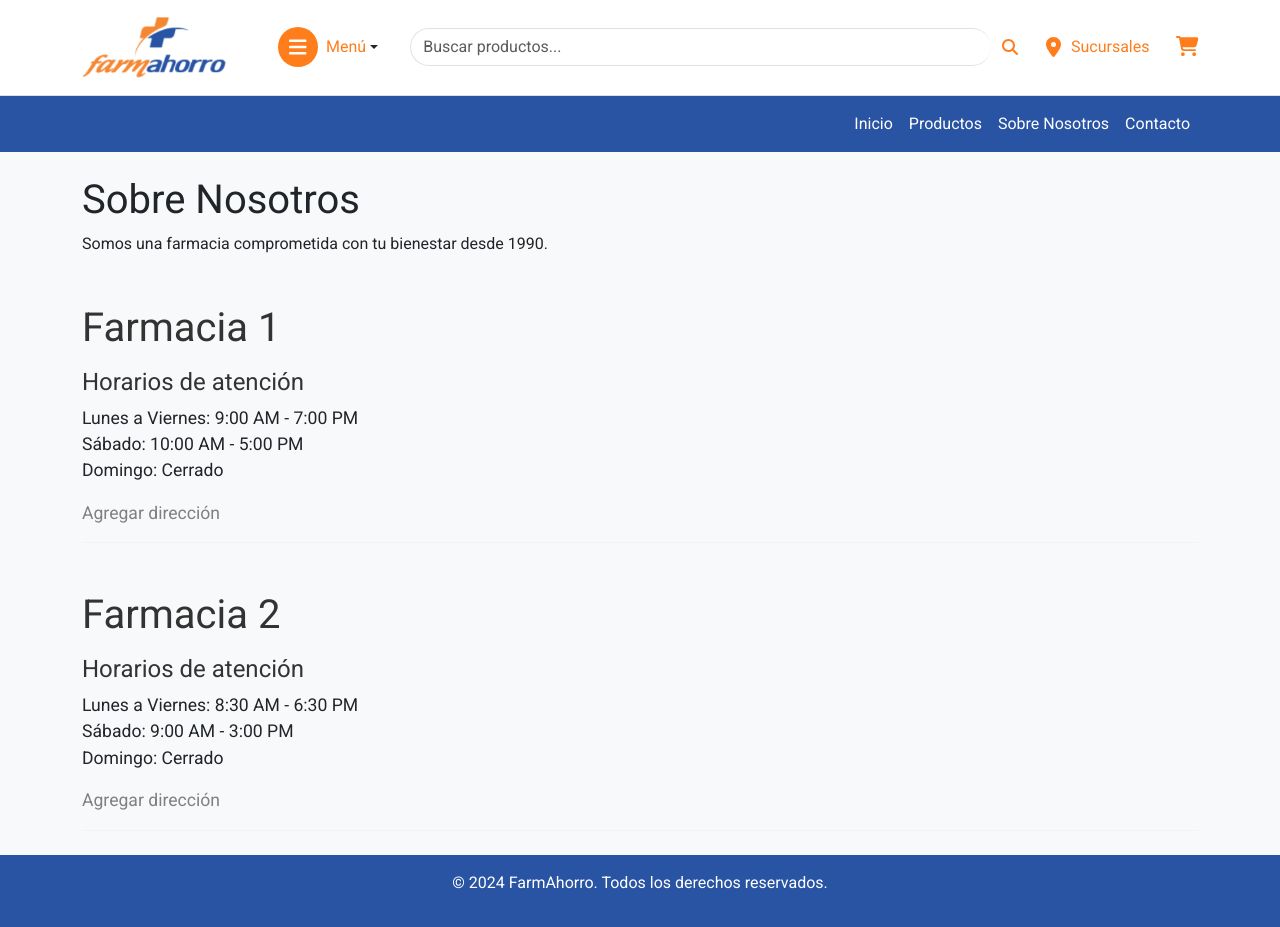
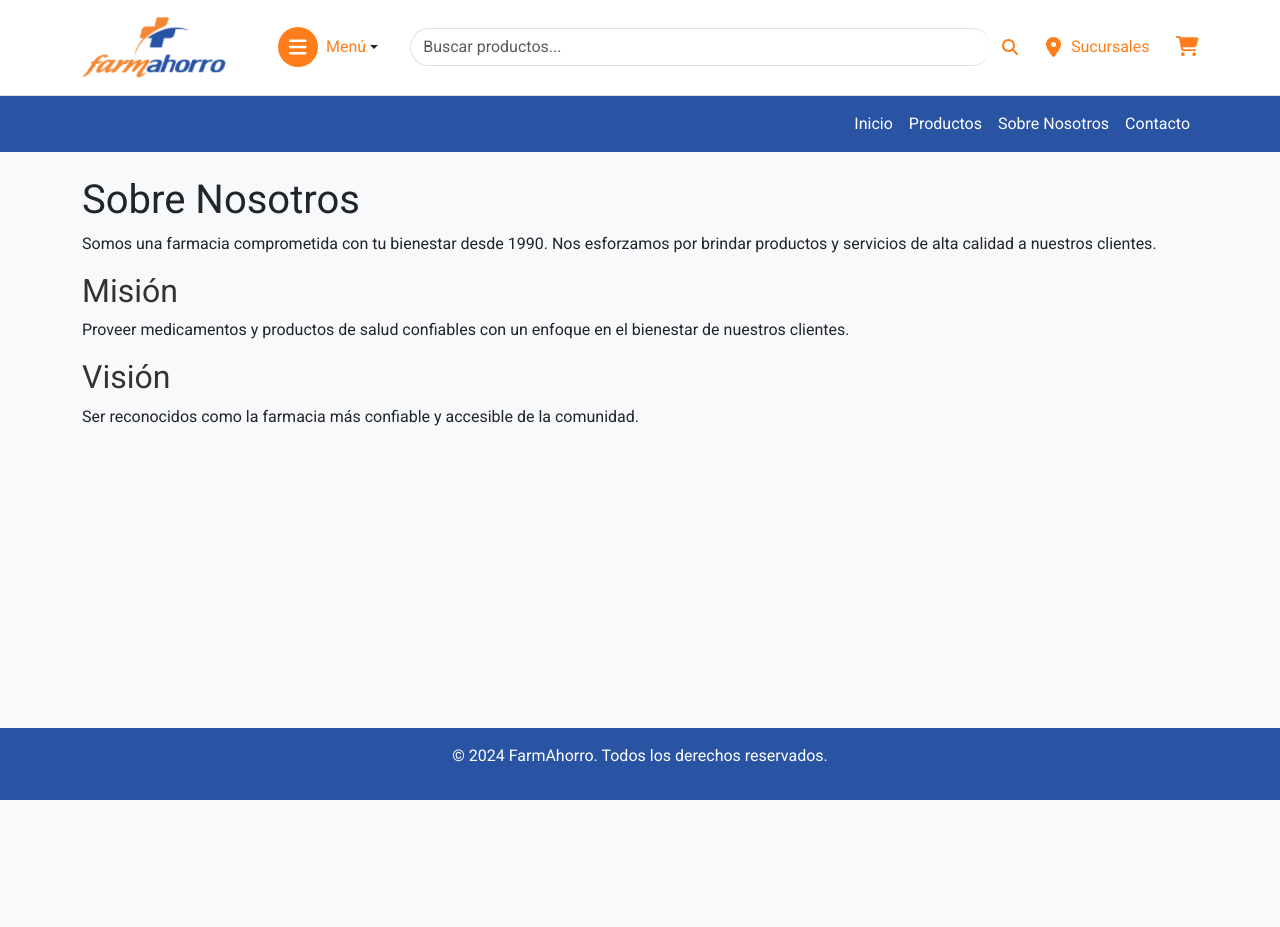
Before and after one commit to 4-LESS/wbsite-test, a React (Create React App) app: page /sobre-nosotros in a window 1280 px wide. After the commit the page ends 800 px from the top, so only its background shows below. Built offline with nearby package versions, Linux system fonts and the light colour scheme.

Commit message:
Reorganizado para mayor coherencia

```diff
--- a/src/pages/SobreNosotros.js
+++ b/src/pages/SobreNosotros.js
@@ -2,57 +2,30 @@
 // Página "Sobre Nosotros" para mostrar información de las sucursales de FarmAhorro.
 // Incluye una descripción general y secciones detalladas para las ubicaciones de Farmacia 1 y Farmacia 2.
 
-import React from 'react';
-import { Container } from 'react-bootstrap';
+// src/pages/SobreNosotros.js
+
+import React from "react";
+import { Container } from "react-bootstrap";
 
 function SobreNosotros() {
   return (
     <Container className="my-4">
-      {/* Título y descripción general */}
       <h1>Sobre Nosotros</h1>
-      <p>Somos una farmacia comprometida con tu bienestar desde 1990.</p>
-
-      {/* Sección de información para Farmacia 1 */}
-      <section id="farmacia1" style={{ marginTop: '3rem' }}>
-        <h2 style={{ fontSize: '2.5rem', marginBottom: '1rem' }}>Farmacia 1</h2>
-
-        {/* Horarios de atención de Farmacia 1 */}
-        <div style={{ marginTop: '1rem' }}>
-          <h4>Horarios de atención</h4>
-          <ul style={{ listStyleType: 'none', padding: 0, fontSize: '1.1rem' }}>
-            <li>Lunes a Viernes: 9:00 AM - 7:00 PM</li>
-            <li>Sábado: 10:00 AM - 5:00 PM</li>
-            <li>Domingo: Cerrado</li>
-          </ul>
-        </div>
-
-        {/* Dirección de Farmacia 1 (aún por agregar) */}
-        <p style={{ fontSize: '1.1rem', color: 'gray', marginTop: '1rem' }}>Agregar dirección</p>
-
-        {/* Línea divisoria */}
-        <hr style={{ borderTop: '1px solid #ddd' }} />
-      </section>
-
-      {/* Sección de información para Farmacia 2 */}
-      <section id="farmacia2" style={{ marginTop: '3rem' }}>
-        <h2 style={{ fontSize: '2.5rem', marginBottom: '1rem' }}>Farmacia 2</h2>
-
-        {/* Horarios de atención de Farmacia 2 */}
-        <div style={{ marginTop: '1rem' }}>
-          <h4>Horarios de atención</h4>
-          <ul style={{ listStyleType: 'none', padding: 0, fontSize: '1.1rem' }}>
-            <li>Lunes a Viernes: 8:30 AM - 6:30 PM</li>
-            <li>Sábado: 9:00 AM - 3:00 PM</li>
-            <li>Domingo: Cerrado</li>
-          </ul>
-        </div>
-
-        {/* Dirección de Farmacia 2 (aún por agregar) */}
-        <p style={{ fontSize: '1.1rem', color: 'gray', marginTop: '1rem' }}>Agregar dirección</p>
-
-        {/* Línea divisoria */}
-        <hr style={{ borderTop: '1px solid #ddd' }} />
-      </section>
+      <p>
+        Somos una farmacia comprometida con tu bienestar desde 1990. Nos
+        esforzamos por brindar productos y servicios de alta calidad a nuestros
+        clientes.
+      </p>
+      <h2>Misión</h2>
+      <p>
+        Proveer medicamentos y productos de salud confiables con un enfoque en
+        el bienestar de nuestros clientes.
+      </p>
+      <h2>Visión</h2>
+      <p>
+        Ser reconocidos como la farmacia más confiable y accesible de la
+        comunidad.
+      </p>
     </Container>
   );
 }
```
